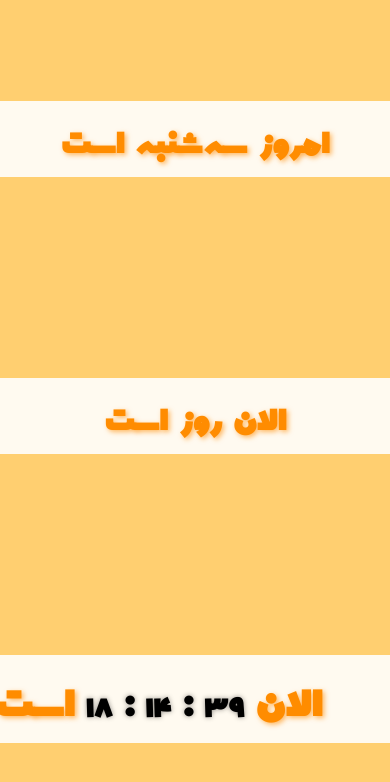
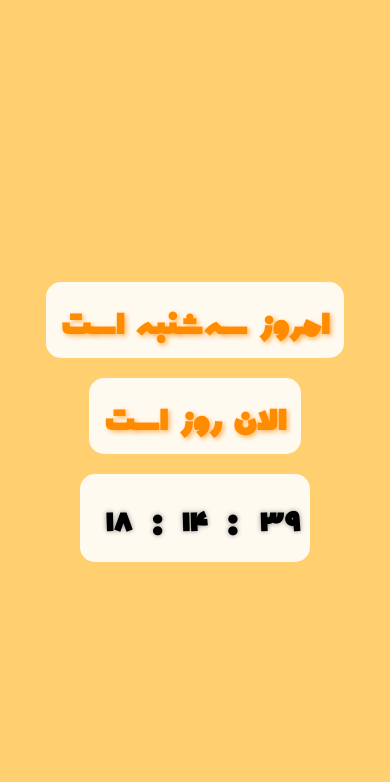
Before and after one commit to amirkh84/Today-is..., a plain HTML site: page index.html in a window 390 px wide. Drawn offline with Linux system fonts and the light colour scheme.

Commit message:
small device responsive fix

```diff
--- a/index.html
+++ b/index.html
@@ -11,10 +11,10 @@
     <p id="moz">امروز <mark id="day"></mark> است</p>
     <p id="moz2">الان <mark id="sha"></mark> است</p>
     <p id="moz3">
-        الان <mark id="ffh"></mark><mark id="ffg">:</mark>
-            <mark id="ffm"></mark><mark id="ffg">:</mark>
-            <mark id="ffs"></mark>
-         است
+        <mark id="ffs"></mark><mark id="ffg">:</mark>
+        <mark id="ffm"></mark><mark id="ffg">:</mark>
+        <mark class="tra">59</mark>
+        <mark id="ffh"></mark>
     </p>
     <script src="javascript.js"></script>
 </body>
--- a/style.css
+++ b/style.css
@@ -37,7 +37,7 @@
     margin: 10px;
 }
 #moz3 {
-    width: 400px;
+    width: 250px;
     color: #ff8c00;
     font-weight: 600;
     font-size: 50px;
@@ -47,6 +47,8 @@
     text-shadow: 2px 2px 5px #ff8c0098;
     transition: 300ms;
     margin: 10px;
+    display: flex;
+    justify-content: center;
 }
 #moz:hover {
     transform: scale(1.05);
@@ -94,6 +96,12 @@
     margin-right: 10px;
     text-shadow: 0px 0px 5px #0000006c;
 }
+.tra {
+    display: none;
+    color: transparent;
+    background-color: transparent;
+    text-shadow: none;
+}
 #ffs {
     color: #000000;
     font-weight: 600;
@@ -116,7 +124,7 @@
 }
 @media  screen and (max-width: 390px){
     body {
-        display: grid;
+        flex-direction: column;
     }
     #moz , #day{
         font-size: 40px;
@@ -130,4 +138,17 @@
         font-size: 35px;
         text-align: center;
     }
+    #moz3 {
+        width: 200px;
+        display: flex;
+        justify-content: space-between;
+        align-items: center;
+    }
+    .tra {
+        display: block;
+    }
+    #ffh {
+        position: absolute;
+        right: 80px;
+    }
 }
```
Also changed, not shown: javascript.js (line endings or trailing spaces).
